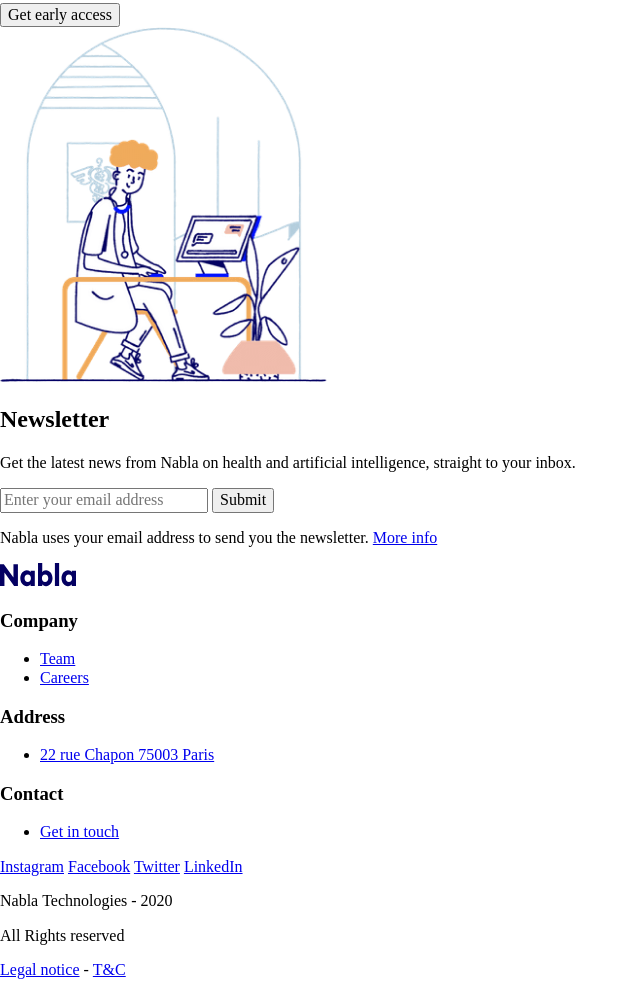
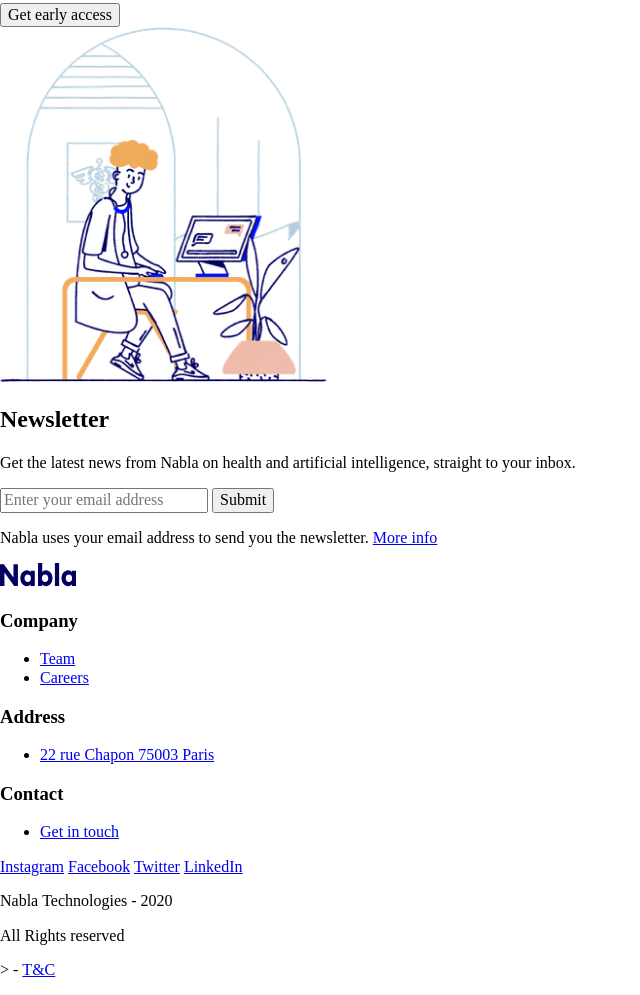
Before and after one commit to anastanei/nabla, a website: page index.html in a window 1280 px wide. Shown: the part 3793-4788 px from the top of the page, without its empty margins (0-640 px from the left). Drawn offline with Linux system fonts and the light colour scheme.

```diff
--- a/index.html
+++ b/index.html
@@ -343,7 +343,6 @@
           All&nbsp;Rights&nbsp;reserved
         </p>
         <p class="main-footer__copyright-paragraph">
-          <a class="main-footer__link" href="#no_scroll">Legal&nbsp;notice</a
           >&nbsp;-&nbsp;<a class="main-footer__link" href="#no_scroll">T&C</a>
         </p>
       </div>
```
